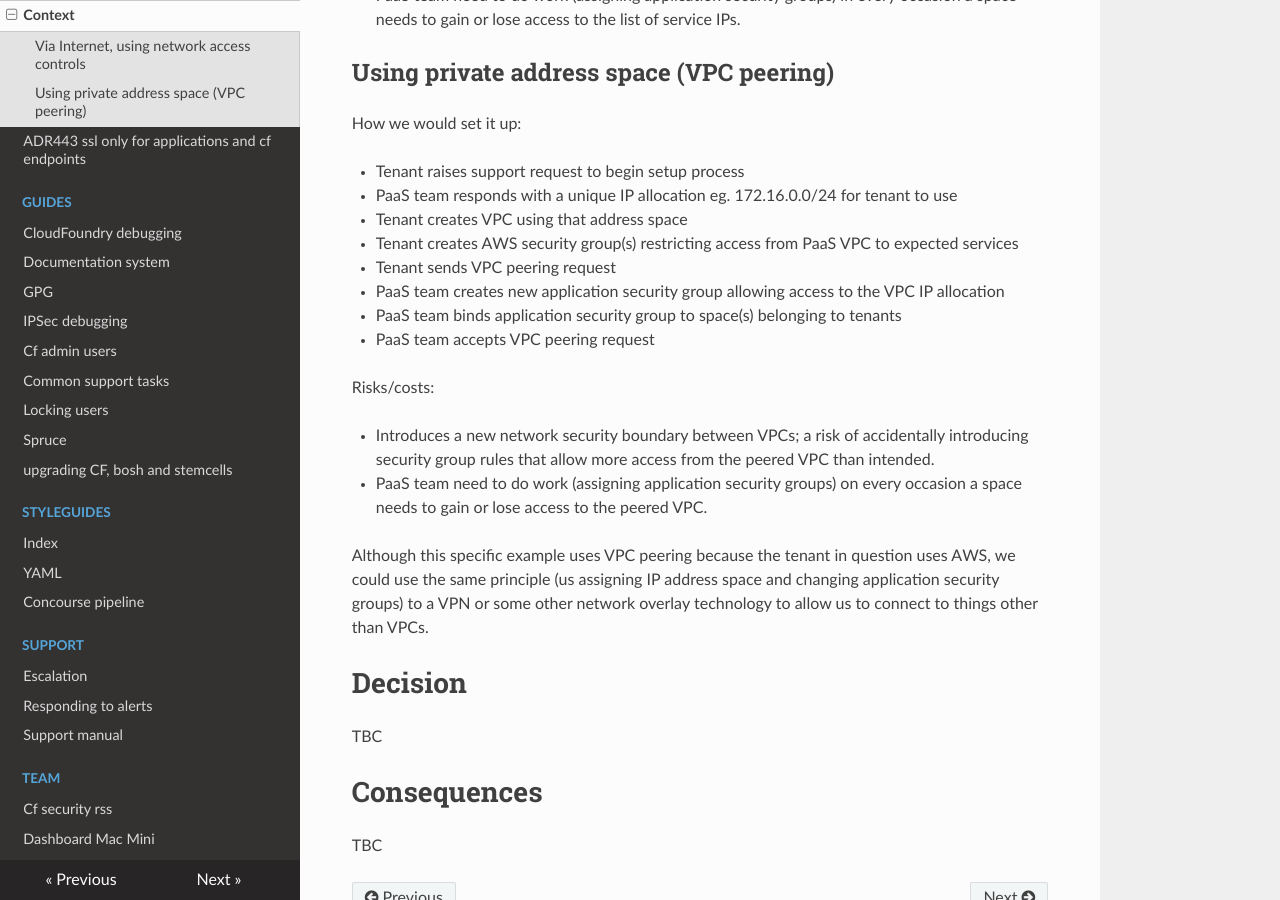
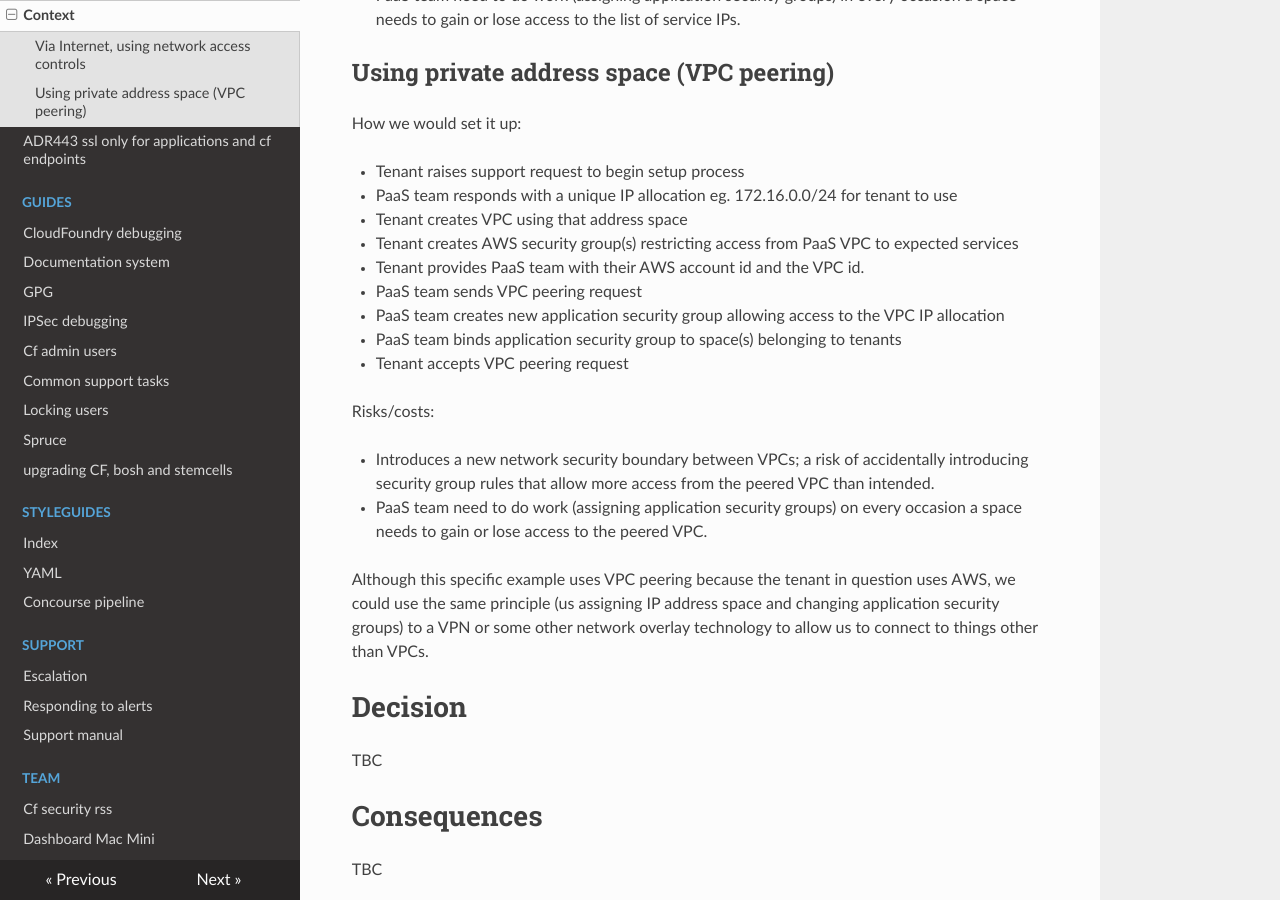
Before and after one commit to alphagov/paas-team-manual, an MkDocs documentation site: the page built from docs/architecture_decision_records/ADR019-accessing-user-provided-services.md, in a window 1280 px wide and 900 px high, scrolled down 952 px. Built offline with MkDocs 1.6.1, drawn with Linux system fonts in a browser that asks for light colours; nearby versions of some CDN libraries.

Commit message:
Update VPC peering process to reflect implementation.
The main difference is that we initiate the peering request, not the
tenant.

```diff
--- a/docs/architecture_decision_records/ADR019-accessing-user-provided-services.md
+++ b/docs/architecture_decision_records/ADR019-accessing-user-provided-services.md
@@ -56,10 +56,11 @@ How we would set it up:
 - PaaS team responds with a unique IP allocation eg. 172.16.0.0/24 for tenant to use
 - Tenant creates VPC using that address space
 - Tenant creates AWS security group(s) restricting access from PaaS VPC to expected services
-- Tenant sends VPC peering request
+- Tenant provides PaaS team with their AWS account id and the VPC id.
+- PaaS team sends VPC peering request
 - PaaS team creates new application security group allowing access to the VPC IP allocation
 - PaaS team binds application security group to space(s) belonging to tenants
-- PaaS team accepts VPC peering request
+- Tenant accepts VPC peering request
 
 Risks/costs:
 
```
